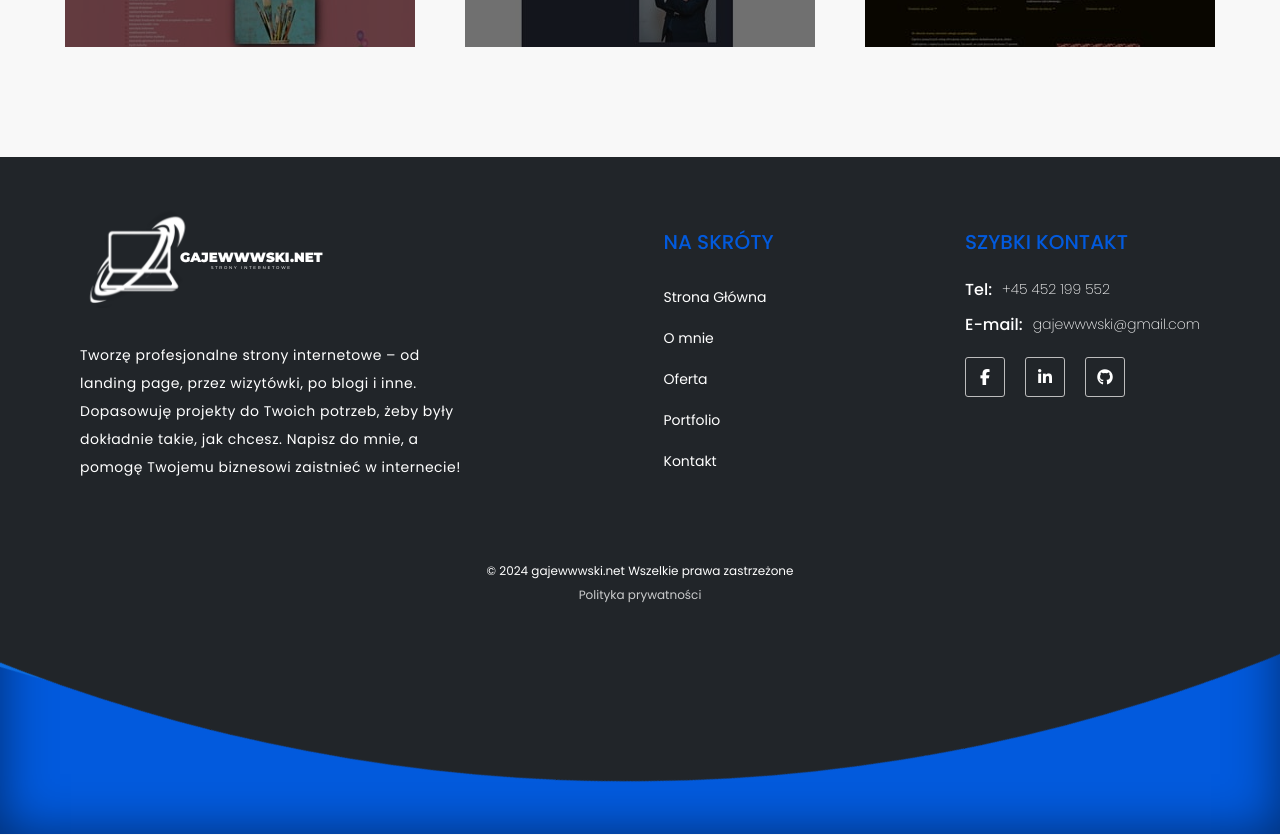
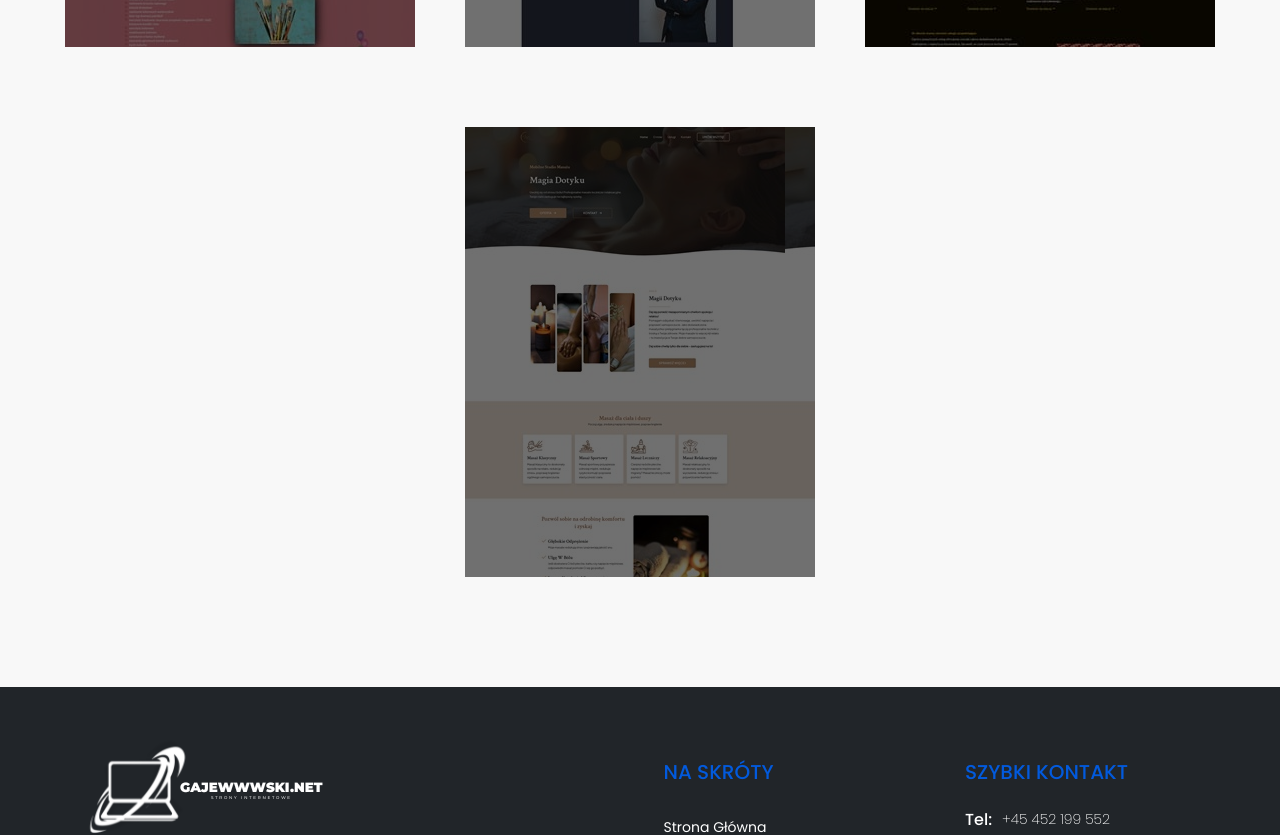
Before and after one commit to kwaq102/gajewwwski, a React (Create React App) app: page /portfolio in a window 1280 px wide. Shown: the part 1040-1875 px from the top of the page. Built offline with nearby package versions, Linux system fonts and the light colour scheme.

Commit message:
test commit

```diff
--- a/src/layout/Portfolio.tsx
+++ b/src/layout/Portfolio.tsx
@@ -9,7 +9,7 @@ import artinka from "../img/portfolio/artinka_w500-min.jpg";
 import kris from "../img/portfolio/kris.jpg";
 import travel from "../img/portfolio/travel.jpg";
 import assistant from "../img/portfolio/assistant.jpg";
-import fourthPortfolioImg from "../img/portfolio/waldek.jpg";
+import fourthPortfolioImg from "../img/portfolio/dotykMagii.jpg";
 
 const Portfolio = () => {
 	const [firstAnimation, setFirstAnimation] = useState(false);
@@ -114,7 +114,7 @@ const Portfolio = () => {
 
 						{/* FOURTH */}
 						<Link
-							to="#"
+							to="https://www.dotykmagii.pl/"
 							className={`css-1c2fuzs portfolio__link img-box fourth ${
 								sixthAnimation ? "animateOn" : "animateOff"
 							}`}
@@ -123,11 +123,12 @@ const Portfolio = () => {
 						>
 							<img
 								src={fourthPortfolioImg}
-								alt="Prototyp strony dla firmy transportowej"
+								alt="Strona internetowa dla mobilnego studia masażu Magia Dotyku."
 								className="portfolio__link-image adrespect"
 							/>
 							<p className="portfolio__link-text">
-								Prototyp strony www dla firmy transportowej
+								Strona internetowa dla mobilnego studia masażu Magia Dotyku{" "}
+								<span>dotykmagii.pl</span>
 							</p>
 							<button className="portfolio__play-btn">
 								<span className="fa-regular fa-circle-play"></span>
--- a/src/pages/PortfolioPage.tsx
+++ b/src/pages/PortfolioPage.tsx
@@ -7,6 +7,7 @@ import { Fade } from "react-awesome-reveal";
 import firstPortfolioScreen from "../img/portfolio/vertical/firstScreen.jpg";
 import secondPortfolioScreen from "../img/portfolio/vertical/secondScreen.jpg";
 import thirdPortfolioScreen from "../img/portfolio/vertical/thirdVertical.jpg";
+import fourthPortfolioScreen from "../img/portfolio/vertical/magiaDotykuVertical.jpg";
 
 const PortfolioPage = () => {
 	return (
@@ -62,6 +63,13 @@ const PortfolioPage = () => {
 						link="https://dekarz.elblag.pl/"
 						img={thirdPortfolioScreen}
 					/>
+
+					<CardPortfolio
+						title="dotykmagii.pl"
+						description="Strona internetowa"
+						link="https://dotykmagii.pl/"
+						img={fourthPortfolioScreen}
+					/>
 				</section>
 			</div>
 		</Fade>
```
Also changed, not shown: src/img/portfolio/dotykMagii.jpg (added), src/img/portfolio/vertical/magiaDotykuVertical.jpg (added), src/layout/Navigation.tsx (indentation only).
